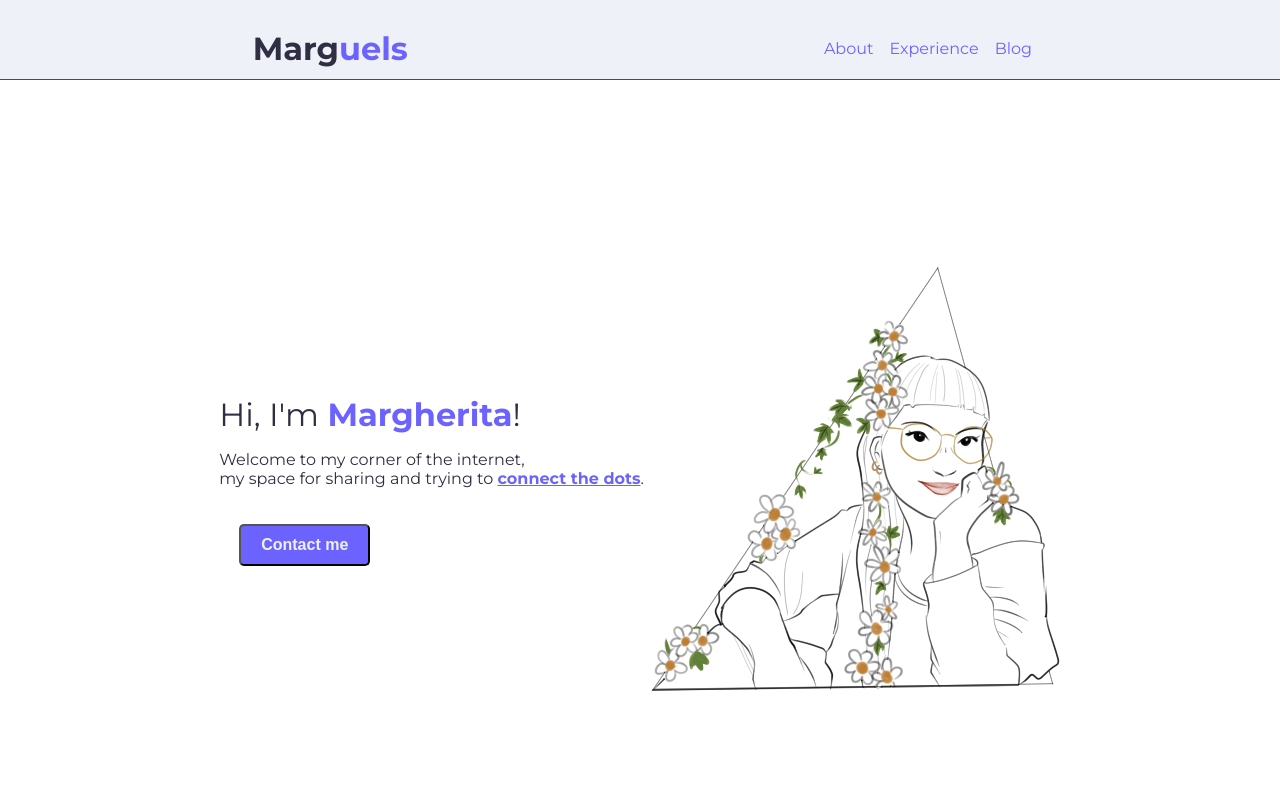
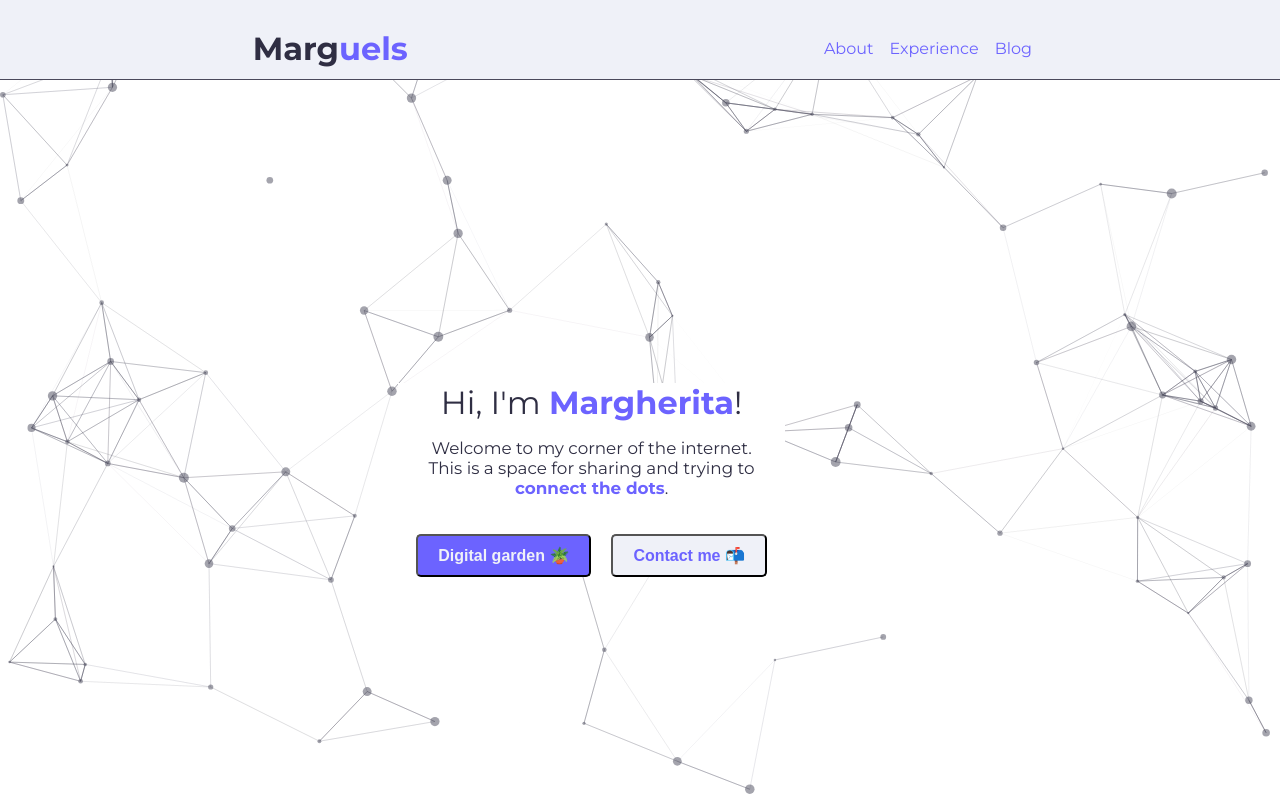
Before and after one commit to marguels/marguels.dev, a Next.js app: page / in a window 1280 px wide. Shown: the top 800 px of the page. Built offline with nearby package versions, Linux system fonts and the light colour scheme.

Commit message:
feat: adds particles bg

```diff
--- a/components/BackgroundAnimation.tsx
+++ b/components/BackgroundAnimation.tsx
@@ -1,34 +1,96 @@
-import React, { useEffect, useRef } from 'react';
+import { useCallback } from "react";
+import type { Container, Engine } from "tsparticles-engine";
+import Particles from "react-particles";
+import { loadFull } from "tsparticles";
+import { loadSlim } from "tsparticles-slim";
 
-function BackgroundAnimation() {
-    const canvasRef = useRef<HTMLCanvasElement>(null);
-
-    useEffect(() => {
-        const canvas = canvasRef.current;
-        if (!canvas) return;
-
-        const ctx = canvas.getContext('2d');
-        if (!ctx) return;
-
-        let animationFrameId: number;
-
-        const render = () => {
-            ctx.clearRect(0, 0, canvas.width, canvas.height);
-            // draw here
-            animationFrameId = window.requestAnimationFrame(render);
-        };
-        const animate = () => {
-            canvas.width = window.innerWidth;
-            canvas.height = window.innerHeight;
-            render();
-        };
-        animate();
-
-        return () => {
-            window.cancelAnimationFrame(animationFrameId);
-        };
+const BackgroundAnimation = () => {
+    const particlesInit = useCallback(async (engine: Engine) => {
+        console.log(engine);
+        await loadSlim(engine);
     }, []);
 
-    return <canvas ref={canvasRef} style={{ position: 'absolute', width: '100%', height: '100%' }} />;
-    // Initialize points here...
-  };
+    const particlesLoaded = useCallback(async (container: Container | undefined) => {
+        await console.log(container);
+    }, []);
+    return (
+        <Particles
+            id="tsparticles"
+            init={particlesInit}
+            loaded={particlesLoaded}
+            style={{ position: 'absolute', top: 0, left: 0, width: '100%', height: '100%' }}
+            options={{
+                background: {
+                    color: {
+                        value: "#ffffff",
+                    },
+                },
+                fpsLimit: 120,
+                interactivity: {
+                    detect_on: "window",
+                    events: {
+                        onClick: {
+                            enable: true,
+                            mode: "push",
+                        },
+                        onHover: {
+                            enable: true,
+                            mode: "repulse",
+                        },
+                        resize: true,
+                    },
+                    modes: {
+                        push: {
+                            quantity: 4,
+                        },
+                        repulse: {
+                            distance: 200,
+                            duration: 0.4,
+                        },
+                    },
+                },
+                particles: {
+                    color: {
+                        value: "#4a495b",
+                    },
+                    links: {
+                        color: "#4a495b",
+                        distance: 150,
+                        enable: true,
+                        opacity: 0.5,
+                        width: 1,
+                    },
+                    move: {
+                        direction: "none",
+                        enable: true,
+                        outModes: {
+                            default: "bounce",
+                        },
+                        random: false,
+                        speed: 6,
+                        straight: false,
+                    },
+                    number: {
+                        density: {
+                            enable: true,
+                            area: 800,
+                        },
+                        value: 80,
+                    },
+                    opacity: {
+                        value: 0.5,
+                    },
+                    shape: {
+                        type: "circle",
+                    },
+                    size: {
+                        value: { min: 1, max: 5 },
+                    },
+                },
+                detectRetina: true,
+            }}
+        />
+    );
+};
+
+export default BackgroundAnimation;
--- a/components/about/About.tsx
+++ b/components/about/About.tsx
@@ -16,7 +16,7 @@ const About = () => {
       <div className="outline-max"></div>
       <div className={styles.aboutContent}>
         <div className={styles.intro}>
-        <h2>Welcome to my little digital garden 🌱</h2>
+          <h2>Welcome to my little digital garden 🌱</h2>
           My name is Margherita, and I'm the curator of this little space of the
           internet.
           <br />
@@ -46,15 +46,12 @@ const About = () => {
           <br />
         </div>
         <div className={styles.imageBox}>
-          <img
-            src="/assets/pro_pic.jpeg"
-            alt="picture"
-            className={styles.picture}
-          />
-          <p>🌍 <b>Amsterdam</b>, The Netherlands</p>
+          <img src="/assets/avatar.png" alt="hero" className={styles.picture} />
+          <p>
+            🌍 <b>Amsterdam</b>, The Netherlands
+          </p>
         </div>
         <div className={styles.aboutText}>
-
           <h3>About me</h3>
           👩🏻‍💻 Currently, I work as a Backend Software Engineer at{" "}
           <Link href={"https://www.elsevier.com"}>Elsevier</Link>), empowering
--- a/components/about/about.module.css
+++ b/components/about/about.module.css
@@ -1,6 +1,9 @@
 .aboutContainer {
    min-height: 70vh;
    max-width: 80%;
+   z-index: 1;
+   background-color: var(--background);
+   padding: 2rem;
 }
 
 .picture {
@@ -17,12 +20,6 @@
     /* display: flex;
     flex-direction: row;
     align-items: center; */
-}
-
-.aboutText {
-    margin: 0 4rem 4rem 0rem;
-    text-align: justify;
-    /* overflow: auto; */
 }
 
 .imageBox {
--- a/components/header/header.module.css
+++ b/components/header/header.module.css
@@ -3,7 +3,7 @@
     position: sticky;
     top:0;
     width: 100%;
-    z-index: 1;
+    z-index: 3;
     height: 60px;
     padding-top: 20px;
     display: flex;
--- a/components/hero/Hero.tsx
+++ b/components/hero/Hero.tsx
@@ -2,6 +2,7 @@
 import React from "react";
 import styles from "./hero.module.css";
 import Link from "next/link";
+import BackgroundAnimation from "../BackgroundAnimation";
 
 interface Props {
   title: string;
@@ -10,31 +11,38 @@ interface Props {
 }
 
 const Hero = () => {
+
   return (
     <section className={styles.heroContainer}>
+      <div className={styles.backgroundAnimation}>
+        <BackgroundAnimation />
+      </div>
       <div className={styles.heroContent}>
         <h1>
           Hi, I'm <b className="accent">Margherita</b>!
         </h1>
-        <p>
-          Welcome to my corner of the internet,
-          <br /> my space for sharing and trying to{" "}
-          <Link href="/blog">
+        <p className={styles.subtitle}>
+          Welcome to my corner of the internet.
+          <br />This is a space for sharing and trying to{" "}
             <b className="accent">connect the dots</b>
-          </Link>
           .<br />
         </p>
+        <div>
+        <Link href="/blog">
+            <button className={styles.heroButton}>
+            Digital garden 🪴
+            </button>
+          </Link>
           <button
-          className={styles.heroButton}
+            className={styles.altButton}
             onClick={() =>
               (window.location.href = "mailto:marguels.dev@gmail.com")
             }
           >
-          Contact me
+            Contact me 📬
           </button>
+
         </div>
-      <div className={styles.heroImage}>
-        <img src="/assets/avatar.png" alt="hero" className={styles.heroImage} />
       </div>
     </section>
   );
--- a/components/hero/hero.module.css
+++ b/components/hero/hero.module.css
@@ -1,21 +1,35 @@
 .heroContainer {
   display: flex;
-    flex-direction: row;
-    align-items: center;
+  place-items: center; /* centers items both horizontally and vertically */
+  height: 90vh; /* adjust as needed */
+  overflow: hidden;
+  position: relative;
   margin: 0;
   padding: 0;
-    min-height: 90vh;
+  align-items: center;
   /* justify-content: center; */
 }
 
-.heroContent{
+.backgroundAnimation {
+  position: absolute;
+  top: 0;
+  left: 0;
+  width: 100%;
+  height: 90vh;
+  overflow: hidden;
+}
+
+.heroContent {
+  background-color: var(--background);
   display: flex;
   flex-direction: column;
   width: 80%;
+  position: relative;
+  z-index: 1;
+  align-items: center;
 }
 
-.heroButton{
-    margin-left: 20px;
+.heroButton {
   margin-top: 20px;
   padding: 10px 20px;
   border-radius: 5px;
@@ -29,7 +43,14 @@
   width: fit-content;
 }
 
-.altButton{
+.subtitle{
+  font-size: 1.05rem;
+  font-weight: 500;
+  margin-bottom: 1rem;
+  text-align: center;
+}
+
+.altButton {
   margin-left: 20px;
   margin-top: 20px;
   padding: 10px 20px;
@@ -44,10 +65,13 @@
   width: fit-content;
 }
 
-.heroImage{
+.altButtonLink {
+  text-decoration: none;
+}
+
+.heroImage {
   max-width: 500px;
   display: flex;
-
 }
 
 /* Small devices (landscape phones, 576px and up) */
--- a/package.json
+++ b/package.json
@@ -17,6 +17,7 @@
     "next": "14.0.2",
     "react": "^18",
     "react-dom": "^18",
+    "react-particles": "^2.12.2",
     "rehype-autolink-headings": "^7.1.0",
     "rehype-highlight": "^7.0.0",
     "rehype-katex": "^7.0.0",
@@ -32,6 +33,7 @@
     "remark-parse": "^11.0.0",
     "remark-rehype": "^11.0.0",
     "remark-toc": "^9.0.0",
+    "tsparticles-slim": "^2.12.0",
     "unified": "^11.0.4",
     "unist-util-visit": "^5.0.0"
   },
```
Also changed, not shown: 1 other file (tests, documents, lock files or other folders). Lines whose indentation alone changed are shown as unchanged.
